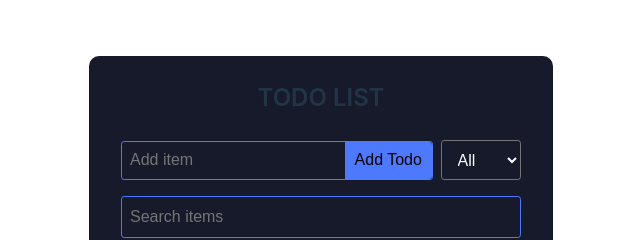
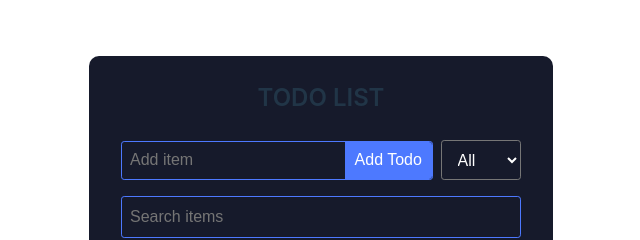
Before and after one commit to techpilot/todo_list, a React (Vite) app: page / in a window 1280 px wide. Shown: the top 240 px of the page, without its empty margins (319-959 px from the left). Built offline with nearby package versions, Linux system fonts and the light colour scheme.

Commit message:
changes on the styles

```diff
--- a/src/styles/Todo.css
+++ b/src/styles/Todo.css
@@ -38,6 +38,7 @@
   align-items: center;
   border: 1px solid #4d79ff;
   border-radius: 0.2rem;
+  padding: 0 !important;
 }
 
 .add-todo-input {
@@ -59,6 +60,7 @@
   border: none;
   border-radius: 0 0.2rem 0.2rem 0;
   background-color: #4d79ff;
+  color: #fff;
   /* min-width: 8rem; */
 }
 
```
